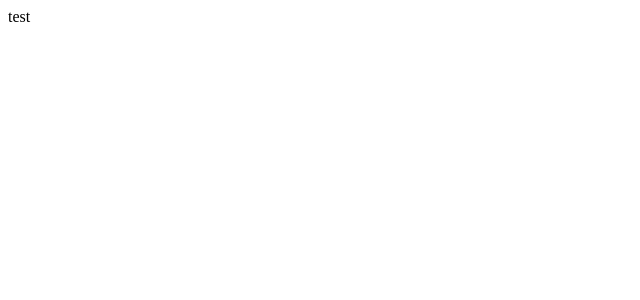
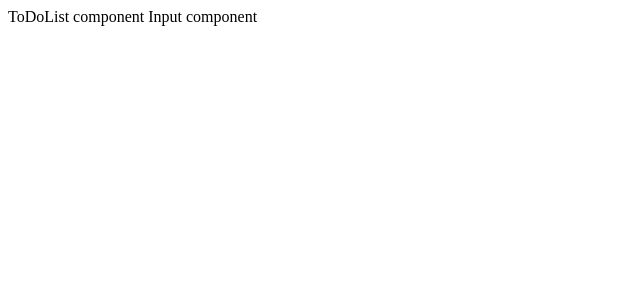
Before and after one commit to alebus84/to-do-list-application-v1.0.0, a Vue app: page / in a window 1280 px wide. Shown: the top 300 px of the page, without its empty margins (0-640 px from the left). Built offline with nearby package versions, Linux system fonts and the light colour scheme.

Commit message:
CREATE: Input component and insert in ToDoList component.

```diff
--- /dev/null
+++ b/src/components/Input.vue
@@ -0,0 +1,7 @@
+<script setup></script>
+
+<template>
+  Input component
+</template>
+
+<style scoped></style>
--- a/src/components/ToDoList.vue
+++ b/src/components/ToDoList.vue
@@ -1,7 +1,10 @@
-<script setup></script>
+<script setup>
+import Input from "@/components/Input.vue";
+</script>
 
 <template>
-  test
+  ToDoList component
+  <Input/>
 </template>
 
 <style scoped></style>
```
